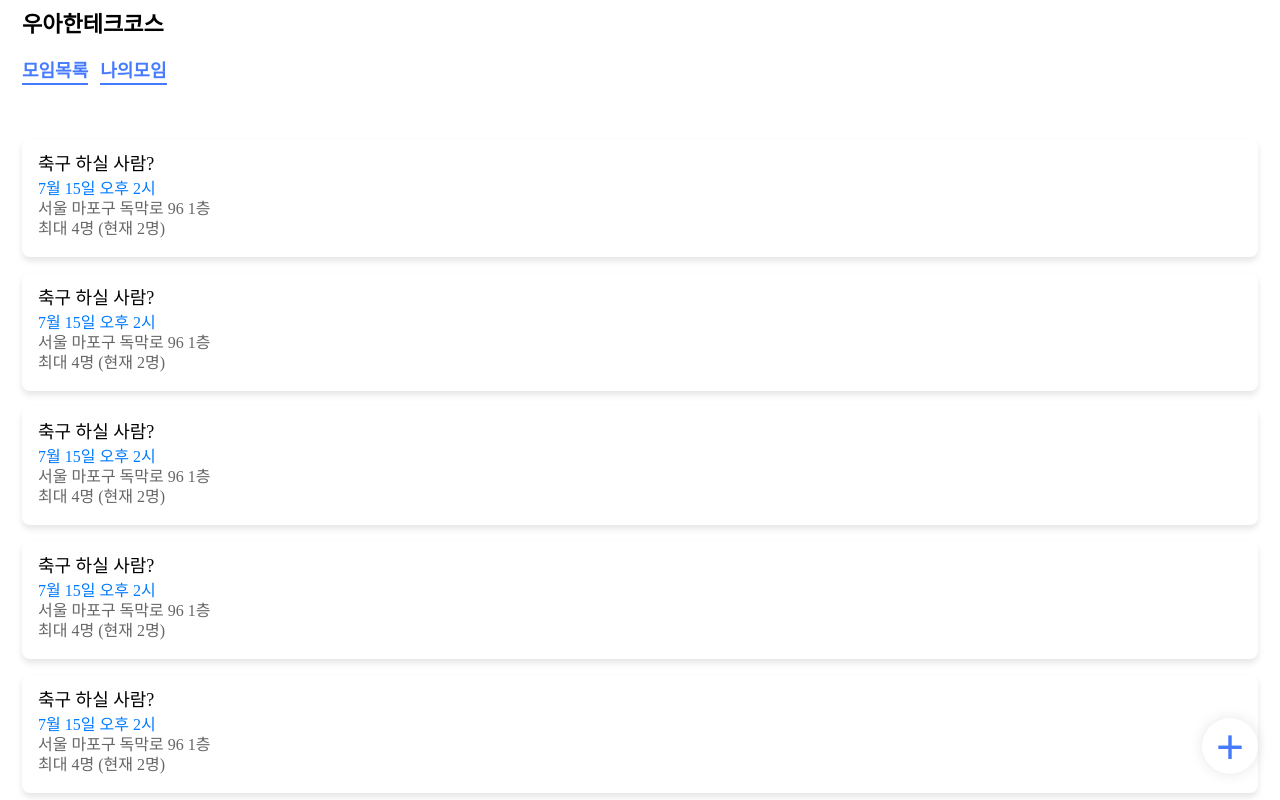
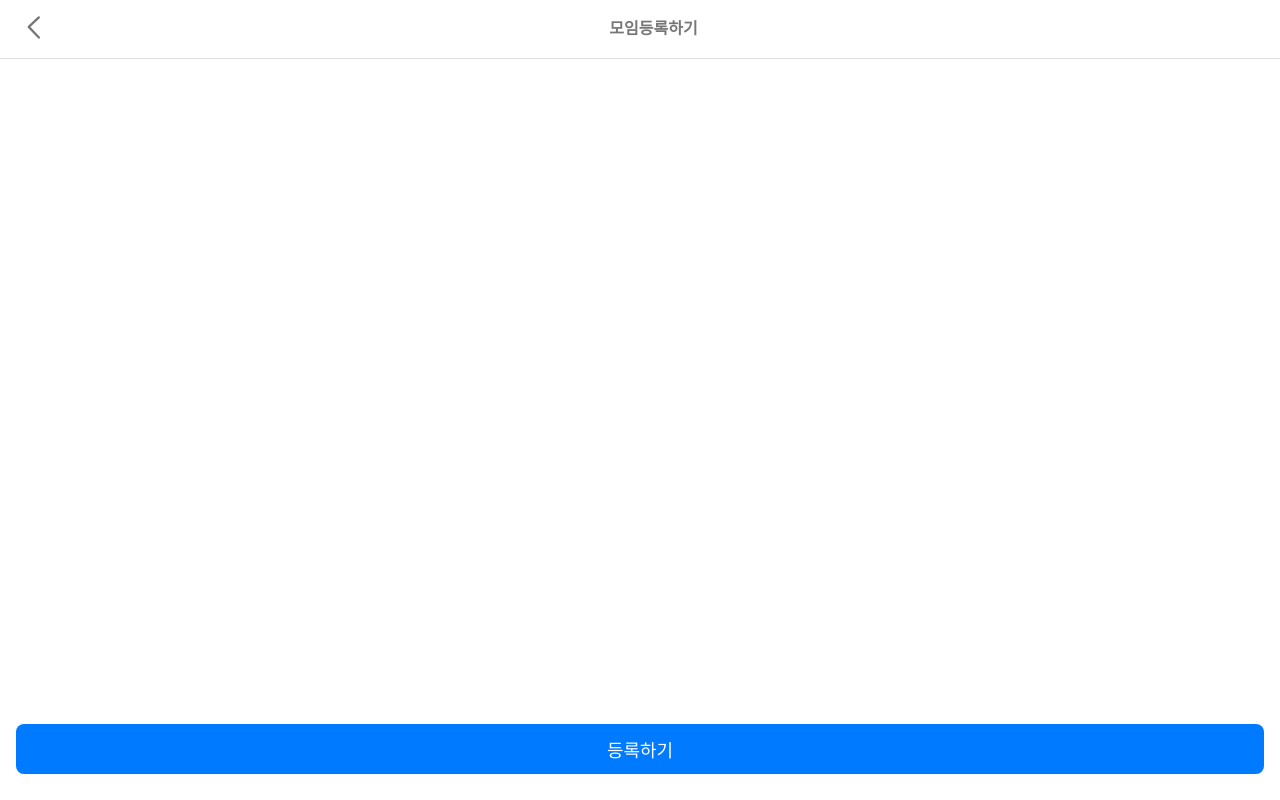
Before and after one commit to woowacourse-teams/2024-mouda, a React app in the folder frontend/: page / in a window 1280 px wide. Shown: the top 800 px of the page. Built offline with nearby package versions, Linux system fonts and the light colour scheme.

Commit message:
feat: 모임등록 페이지 레이아웃 구현 - 컴포넌트와 결합 테스트를 위한 임시 구현 - 결합 테스트 후 개선 예정

```diff
--- a/frontend/src/App.tsx
+++ b/frontend/src/App.tsx
@@ -1,12 +1,14 @@
 import { Global } from '@emotion/react';
-import MoimList from './layouts/MoimList';
 import reset from './common/reset.style';
+// import MoimList from './layouts/MoimList/MoimList';
+import MoimRegister from './layouts/MoimRegister/MoimRegister';
 
 export default function App() {
   return (
     <>
       <Global styles={reset} />
-      <MoimList />
+      {/* <MoimList /> */}
+      <MoimRegister />
     </>
   );
 }
--- a/frontend/src/layouts/MoimList.style.ts
+++ b/frontend/src/layouts/MoimList/MoimList.style.ts
@@ -1,14 +1,13 @@
 import { css } from '@emotion/react';
 
 export const containerStyle = css`
-  padding: 0px 22px;
   display: flex;
   flex-direction: column;
   gap: 10px;
 `;
 
 export const headerStyle = css`
-  padding: 14px 0;
+  padding: 14px 22px;
 `;
 
 export const logoStyle = css`
@@ -17,6 +16,7 @@ export const logoStyle = css`
 `;
 
 export const mainStyle = css`
+  padding: 0px 22px;
   display: flex;
   flex-direction: column;
   gap: 38px;
--- /dev/null
+++ b/frontend/src/layouts/MoimRegister/BackArrowLogo.tsx
@@ -0,0 +1,19 @@
+export default function BackArrowLogo() {
+  return (
+    <svg
+      width="27"
+      height="27"
+      viewBox="0 0 27 27"
+      fill="none"
+      xmlns="http://www.w3.org/2000/svg"
+    >
+      <path
+        d="M16.8446 23.5825L6.73785 12.8812L16.8446 3.36893"
+        stroke="#767676"
+        strokeWidth="2.24595"
+        strokeLinecap="round"
+        strokeLinejoin="round"
+      />
+    </svg>
+  );
+}
--- /dev/null
+++ b/frontend/src/layouts/MoimRegister/MoimRegister.style.ts
@@ -0,0 +1,78 @@
+import { css } from '@emotion/react';
+
+export const containerStyle = css`
+  display: flex;
+  flex-direction: column;
+  gap: 10px;
+`;
+
+export const headerStyle = css`
+  padding: 14px 22px;
+  display: flex;
+  justify-content: space-between;
+  align-items: center;
+  border-bottom: 1px solid #e0e0e0;
+`;
+
+export const headerTitleStyle = css`
+  font-weight: 700;
+  font-weight: 18px;
+  color: rgba(118, 118, 118, 1);
+`;
+
+export const formStyle = css`
+  padding: 0px 22px;
+  display: flex;
+  flex-direction: column;
+  gap: 12px;
+  padding: 16px 0;
+`;
+
+export const inputStyle = css`
+  padding: 8px;
+  border: 1px solid #e0e0e0;
+  border-radius: 4px;
+  font-size: 16px;
+`;
+
+export const textareaStyle = css`
+  padding: 8px;
+  border: 1px solid #e0e0e0;
+  border-radius: 4px;
+  font-size: 16px;
+  height: 100px;
+  resize: none;
+`;
+
+export const bottomFixedStyle = css`
+  position: fixed;
+  bottom: 26px;
+  padding: 0 16px;
+
+  width: calc(100% - 32px); // 전체 너비에서 양쪽 패딩(16px * 2)을 뺀 값
+`;
+
+export const buttonStyle = css`
+  width: 100%;
+  padding: 12px;
+  background-color: #007aff;
+  color: white;
+  border: none;
+  border-radius: 8px;
+  font-size: 18px;
+  cursor: pointer;
+
+  &:hover {
+    background-color: #005bb5;
+  }
+`;
+
+export const labelStyle = css`
+  font-size: 14px;
+  color: #555;
+`;
+
+export const requiredStyle = css`
+  color: red;
+  margin-left: 4px;
+`;
--- /dev/null
+++ b/frontend/src/layouts/MoimRegister/MoimRegister.tsx
@@ -0,0 +1,108 @@
+import BackArrowLogo from './BackArrowLogo';
+import * as S from './MoimRegister.style';
+
+export default function MoimRegisterLayout() {
+  return (
+    <div css={S.containerStyle}>
+      {/* TODO: '모임등록하기'가 정가운데에 오지 않음 */}
+      <header css={S.headerStyle}>
+        <span>
+          <BackArrowLogo />
+        </span>
+        <span css={S.headerTitleStyle}>모임등록하기</span>
+        <span></span>
+      </header>
+
+      <form css={S.formStyle}>
+        {/* <label css={S.labelStyle}>
+          제목 <span css={S.requiredStyle}>*</span>
+          <input
+            type="text"
+            placeholder="모임의 제목을 입력해주세요."
+            css={S.inputStyle}
+            required
+          />
+        </label>
+        <label css={S.labelStyle}>
+          날짜 <span css={S.requiredStyle}>*</span>
+          <input type="date" css={S.inputStyle} required />
+        </label>
+        <label css={S.labelStyle}>
+          시간 <span css={S.requiredStyle}>*</span>
+          <input type="time" css={S.inputStyle} required />
+        </label>
+        <label css={S.labelStyle}>
+          장소 <span css={S.requiredStyle}>*</span>
+          <input type="text" placeholder="없음" css={S.inputStyle} required />
+        </label>
+        <label css={S.labelStyle}>
+          최대인원수 <span css={S.requiredStyle}>*</span>
+          <input
+            type="number"
+            min="1"
+            placeholder="0명"
+            css={S.inputStyle}
+            required
+          />
+        </label>
+        <label css={S.labelStyle}>
+          작성자 닉네임 <span css={S.requiredStyle}>*</span>
+          <input
+            type="text"
+            placeholder="알았다 안냐야~"
+            css={S.inputStyle}
+            required
+          />
+        </label>
+        <label css={S.labelStyle}>
+          작성자 닉네임 <span css={S.requiredStyle}>*</span>
+          <input
+            type="text"
+            placeholder="알았다 안냐야~"
+            css={S.inputStyle}
+            required
+          />
+        </label>
+        <label css={S.labelStyle}>
+          작성자 닉네임 <span css={S.requiredStyle}>*</span>
+          <input
+            type="text"
+            placeholder="알았다 안냐야~"
+            css={S.inputStyle}
+            required
+          />
+        </label>
+        <label css={S.labelStyle}>
+          작성자 닉네임 <span css={S.requiredStyle}>*</span>
+          <input
+            type="text"
+            placeholder="알았다 안냐야~"
+            css={S.inputStyle}
+            required
+          />
+        </label>
+        <label css={S.labelStyle}>
+          작성자 닉네임 <span css={S.requiredStyle}>*</span>
+          <input
+            type="text"
+            placeholder="알았다 안냐야~"
+            css={S.inputStyle}
+            required
+          />
+        </label>
+        <label css={S.labelStyle}>
+          상세 내용 작성
+          <textarea
+            placeholder="어떤 모임인지 작성해주세요!"
+            css={S.textareaStyle}
+          ></textarea>
+        </label> */}
+      </form>
+      <div css={S.bottomFixedStyle}>
+        <button type="submit" css={S.buttonStyle}>
+          등록하기
+        </button>
+      </div>
+    </div>
+  );
+}
```
Also changed, not shown: frontend/src/layouts/MoimList/MoimList.tsx (renamed from frontend/src/layouts/MoimList.tsx), frontend/src/layouts/MoimList/mockData.ts (renamed from frontend/src/layouts/mockData.ts), frontend/src/layouts/MoimRegister/icon_regular.svg (added).
